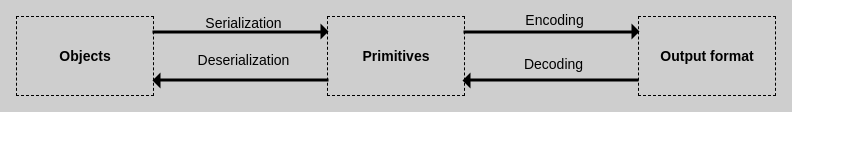
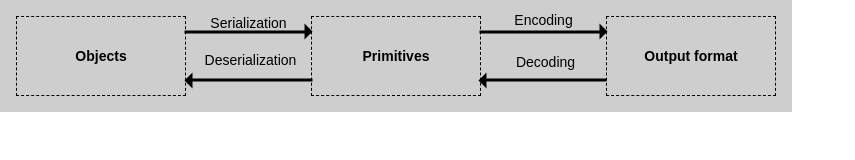
Before and after one commit to nutgaard/gc-illu, a website built with Parcel: page src/serialization.html in a window 1280 px wide. Shown: the whole page, without its empty margins (0-855 px from the left). Built offline with nearby package versions, Linux system fonts and the light colour scheme.

Commit message:
Adjusted images

```diff
--- a/src/serialization.less
+++ b/src/serialization.less
@@ -26,7 +26,7 @@ body {
 }
 .box {
   display: flex;
-  flex-basis: 6rem;
+  flex-basis: 8rem;
   flex-shrink: 0;
   justify-content: center;
   align-items: center;
@@ -57,49 +57,50 @@ body {
     position: absolute;
     transform: rotate(-270deg);
     left: -1.75rem;
-    top: 5.2rem;
+    top: 3.5rem;
   }
 
   &.serialization {
     top: 2rem;
-    left: 9.45rem;
-    height: 10.9rem;
+    left: 11.45rem;
+    height: 7.9rem;
     transform: rotate(270deg);
   }
 
   &.deserialization {
     top: 5rem;
-    left: 20.45rem;
-    height: 10.9rem;
+    left: 19.45rem;
+    height: 7.85rem;
     transform: rotate(90deg);
 
     .description {
       transform: rotate(-90deg);
       left: -4rem;
-      top: 4.8rem;
+      top: 3.4rem;
     }
   }
 
   &.encoding {
     top: 2rem;
-    left: 28.9rem;
-    height: 10.9rem;
+    left: 29.9rem;
+    height: 7.85rem;
     transform: rotate(270deg);
     .description {
+      top: 3.5rem;
       left: -1rem;
     }
   }
 
   &.decoding {
     top: 5rem;
-    left: 39.8rem;
-    height: 10.9rem;
+    left: 37.8rem;
+    height: 7.85rem;
     transform: rotate(90deg);
 
     .description {
       transform: rotate(-90deg);
-      left: -2.75rem;
-      top: 4.8rem;
+      left: -2.9rem;
+      top: 3.3rem;
     }
   }
 }
```
Also changed, not shown: img/serialization-dark.png, img/serialization-light.png.
